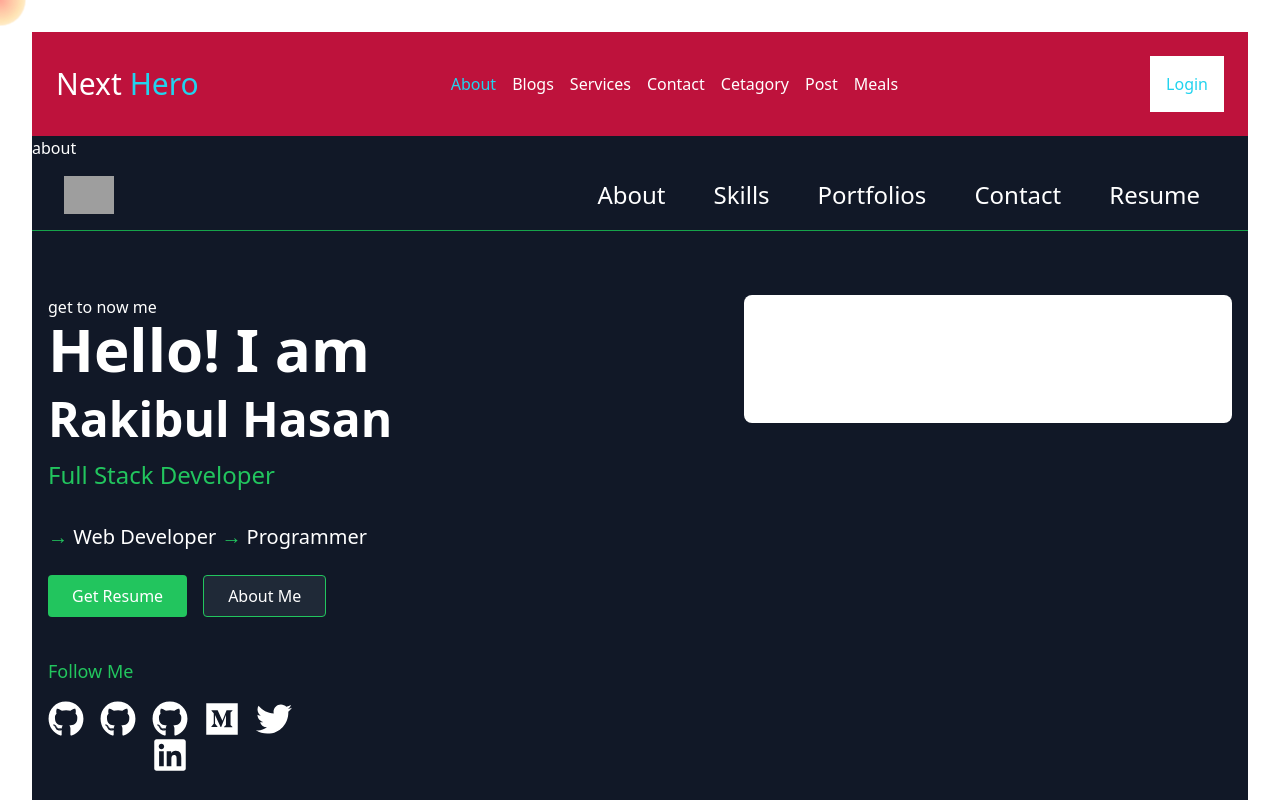
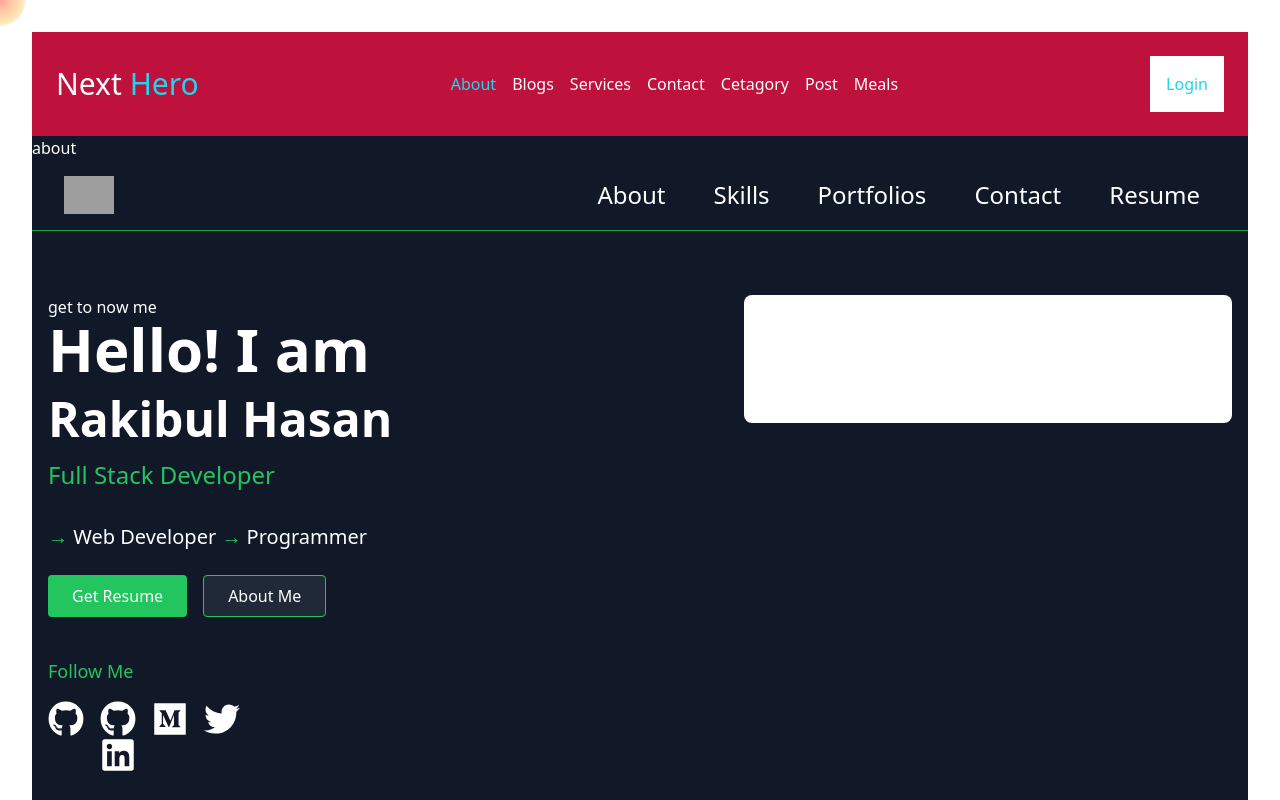
Before and after one commit to rakibul561/Next-heros, a Next.js app: page /about in a window 1280 px wide. Shown: the top 800 px of the page. Built offline with nearby package versions, Linux system fonts and the light colour scheme; grey boxes are pictures that could not be loaded; some icons are missing.

Commit message:
update code

```diff
--- a/src/app/about/page.tsx
+++ b/src/app/about/page.tsx
@@ -54,9 +54,7 @@ const Home: React.FC = () => {
                 <a href="#" className="hover:text-green-500">
                   <FaGithub />
                 </a>
-                <a href="#" className="hover:text-green-500">
-                  <FaGithub />
-                </a>
+
                 <a href="#" className="hover:text-green-500">
                 <a href="#" className="hover:text-green-500">
                   <FaGithub />
```
